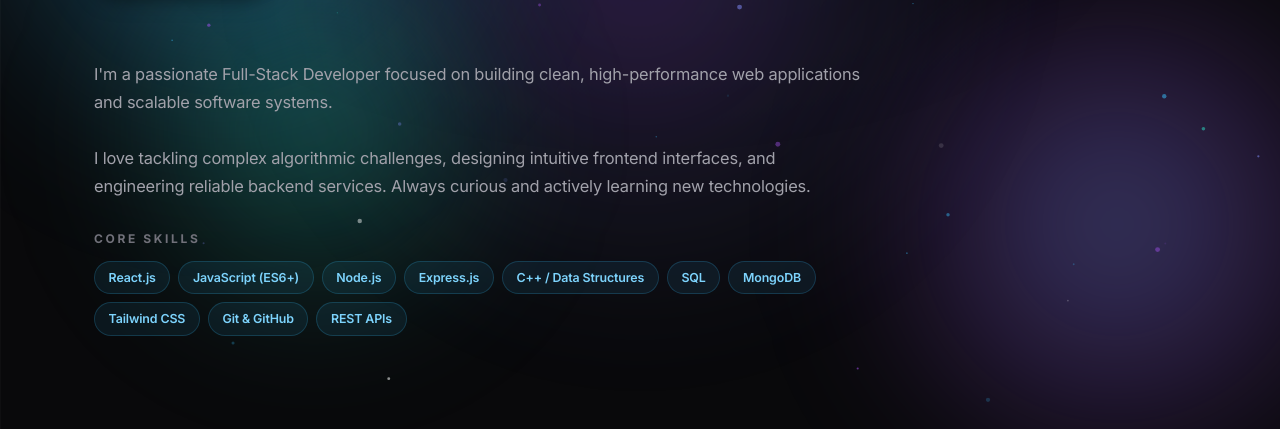
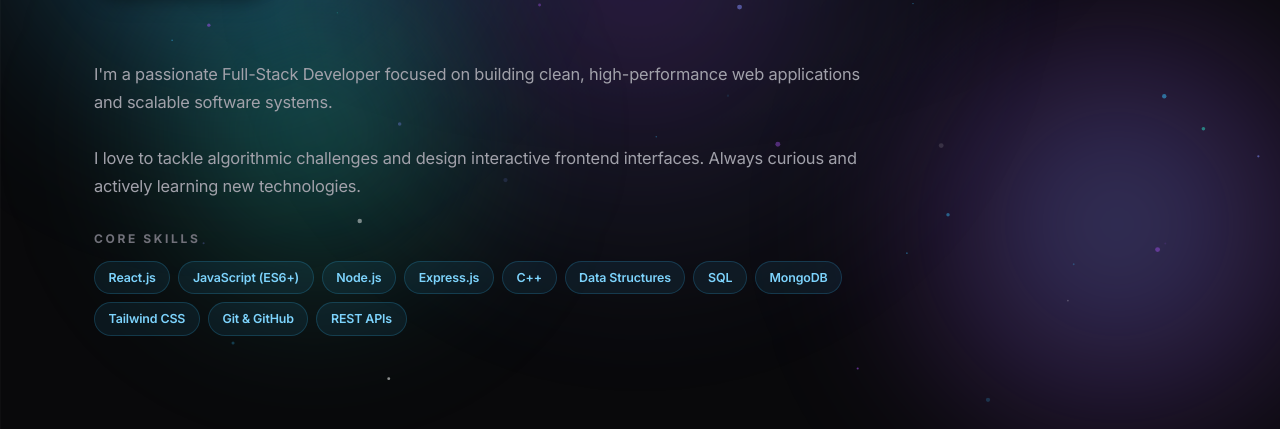
Before and after one commit to rishifishyy/Portfolio, a plain HTML site: page index.html in a window 1280 px wide. Shown: the part 346-775 px from the top of the page. Drawn offline with Linux system fonts and the light colour scheme.

Commit message:
Update summary, separate C++ and Data Structures skills, and update footer text

```diff
--- a/index.html
+++ b/index.html
@@ -242,7 +242,7 @@
     <div class="container footer-inner">
       <div>
         <p class="footer-name" id="footer-name">Rishi Nehra</p>
-        <p class="footer-tagline">Crafted with Engineering Precision. &copy; <span id="current-year"></span></p>
+        <p class="footer-tagline">Always Improving. &copy; <span id="current-year"></span></p>
       </div>
 
       <div class="footer-socials">
--- a/portfolio-data.js
+++ b/portfolio-data.js
@@ -7,7 +7,7 @@
     avatarUrl: "assets/avatar.png",
     summary: `I'm a passionate Full-Stack Developer focused on building clean, high-performance web applications and scalable software systems.
 
-I love tackling complex algorithmic challenges, designing intuitive frontend interfaces, and engineering reliable backend services. Always curious and actively learning new technologies.`,
+I love to tackle algorithmic challenges and design interactive frontend interfaces. Always curious and actively learning new technologies.`,
     contact: {
       email: "mailto:rishinehra@example.com",
       github: "https://github.com/rishifishyy",
@@ -19,7 +19,8 @@
       "JavaScript (ES6+)",
       "Node.js",
       "Express.js",
-      "C++ / Data Structures",
+      "C++",
+      "Data Structures",
       "SQL",
       "MongoDB",
       "Tailwind CSS",
```
